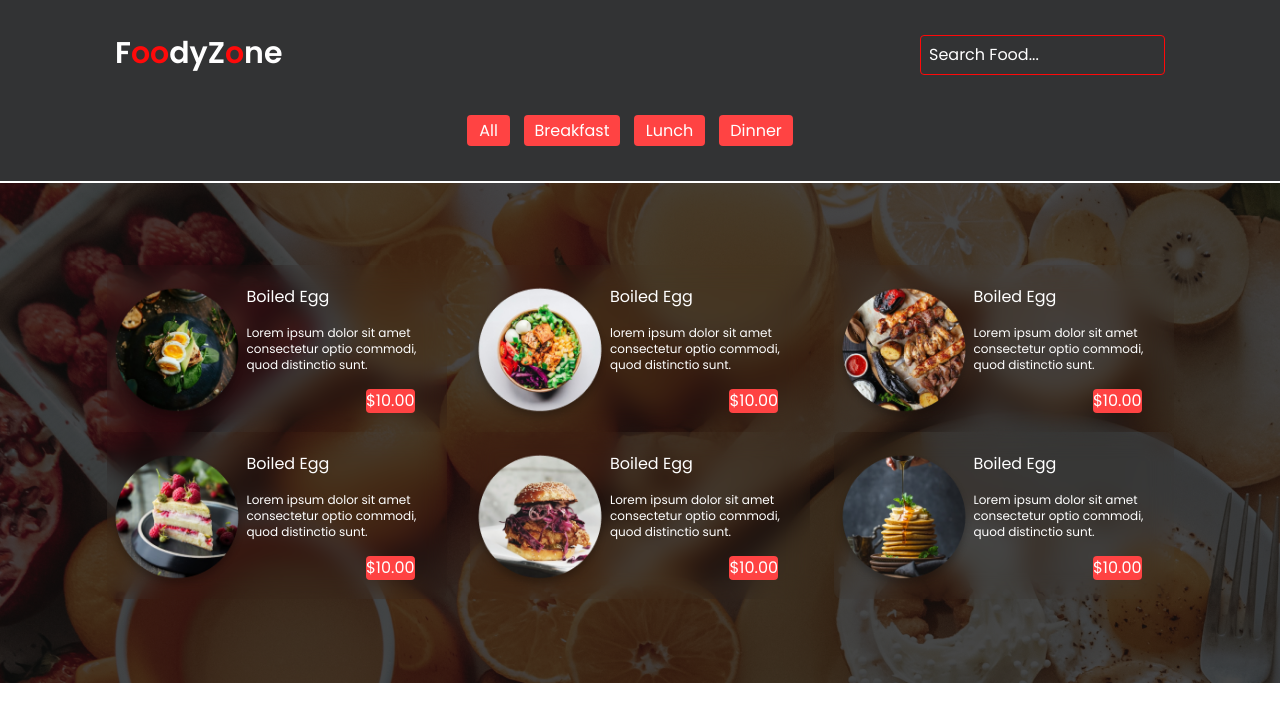
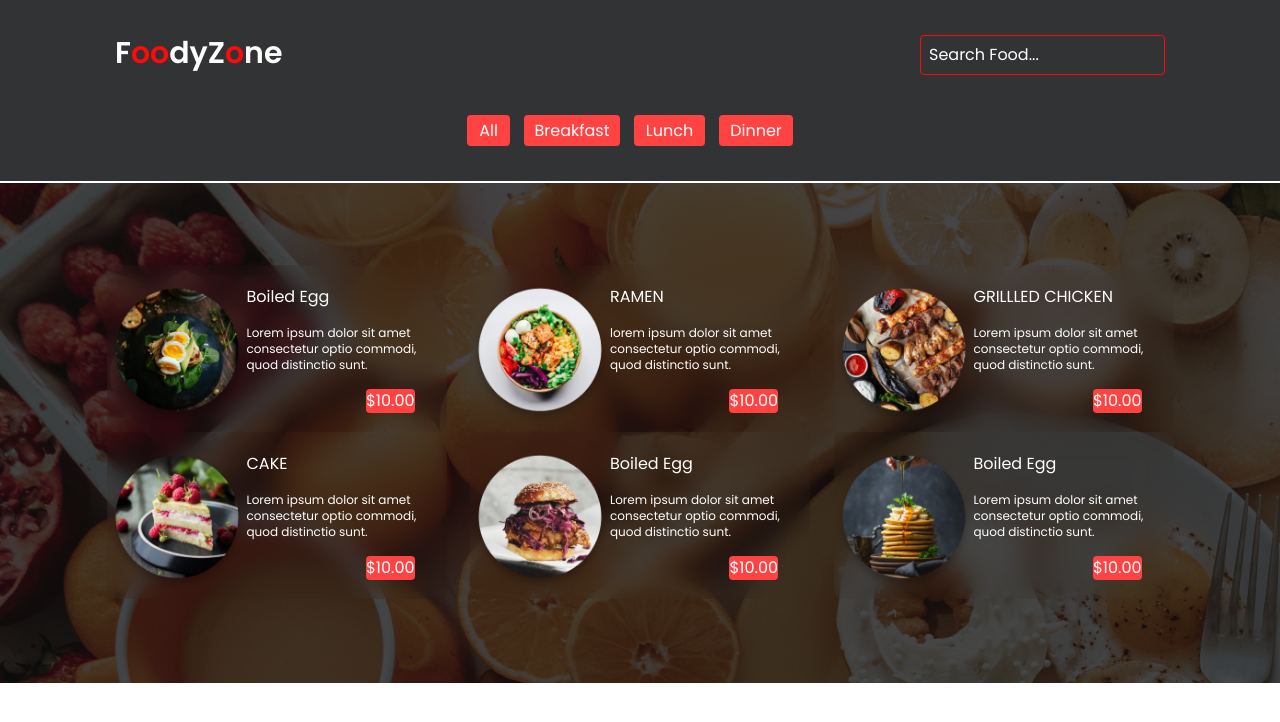
Before and after one commit to abhiraj-singh0/react-tailwind-practice, a React (Vite) app in the folder project4/: page / in a window 1280 px wide. Shown: the top 722 px of the page. Built offline with nearby package versions, Linux system fonts and the light colour scheme.

Commit message:
added some design

```diff
--- a/project4/src/COMPONENTS/Home.jsx
+++ b/project4/src/COMPONENTS/Home.jsx
@@ -52,7 +52,7 @@ function Home() {
             <div className={`${divhw} bg-transparent backdrop-blur-md rounded-lg flex`}>
                 <img src="/images/Ellipse 1 (1).png" className="w-35 h-35 mt-5"/>
                 <div className="flex flex-col gap-4">
-                    <h3 className="text-white mt-5">Boiled Egg</h3>
+                    <h3 className="text-white mt-5">RAMEN</h3>
                     <p className="text-xs text-white">lorem ipsum dolor sit amet consectetur
                          optio commodi, quod distinctio sunt.</p>
                     <div className="w-42 flex justify-end">
@@ -63,7 +63,7 @@ function Home() {
             <div className={`${divhw} bg-transparent backdrop-blur-md rounded-lg flex`}>
                 <img src="/images/Ellipse 1 (2).png" className="w-35 h-35 mt-5"/>
                 <div className="flex flex-col gap-4">
-                    <h3 className="text-white mt-5">Boiled Egg</h3>
+                    <h3 className="text-white mt-5">GRILLLED CHICKEN</h3>
                     <p className="text-xs text-white">Lorem ipsum dolor sit amet consectetur
                          optio commodi, quod distinctio sunt.</p>
                     <div className="w-42 flex justify-end">
@@ -76,7 +76,7 @@ function Home() {
             <div className={`${divhw} bg-transparent backdrop-blur-md rounded-lg flex`}>
                 <img src="/images/Ellipse 1 (3).png" className="w-35 h-35 mt-5"/>
                 <div className="flex flex-col gap-4">
-                    <h3 className="text-white mt-5">Boiled Egg</h3>
+                    <h3 className="text-white mt-5">CAKE</h3>
                     <p className="text-xs text-white">Lorem ipsum dolor sit amet consectetur
                          optio commodi, quod distinctio sunt.</p>
                     <div className="w-42 flex justify-end">
```
